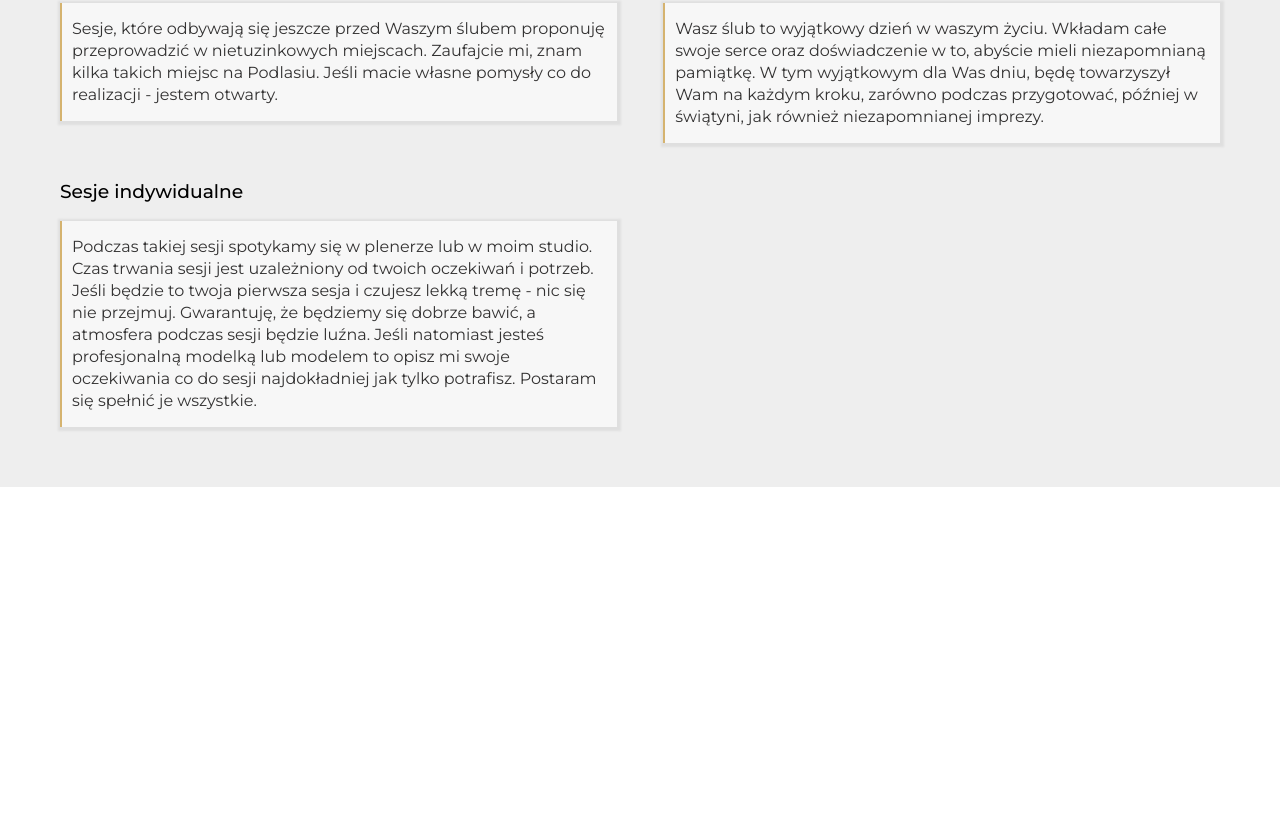
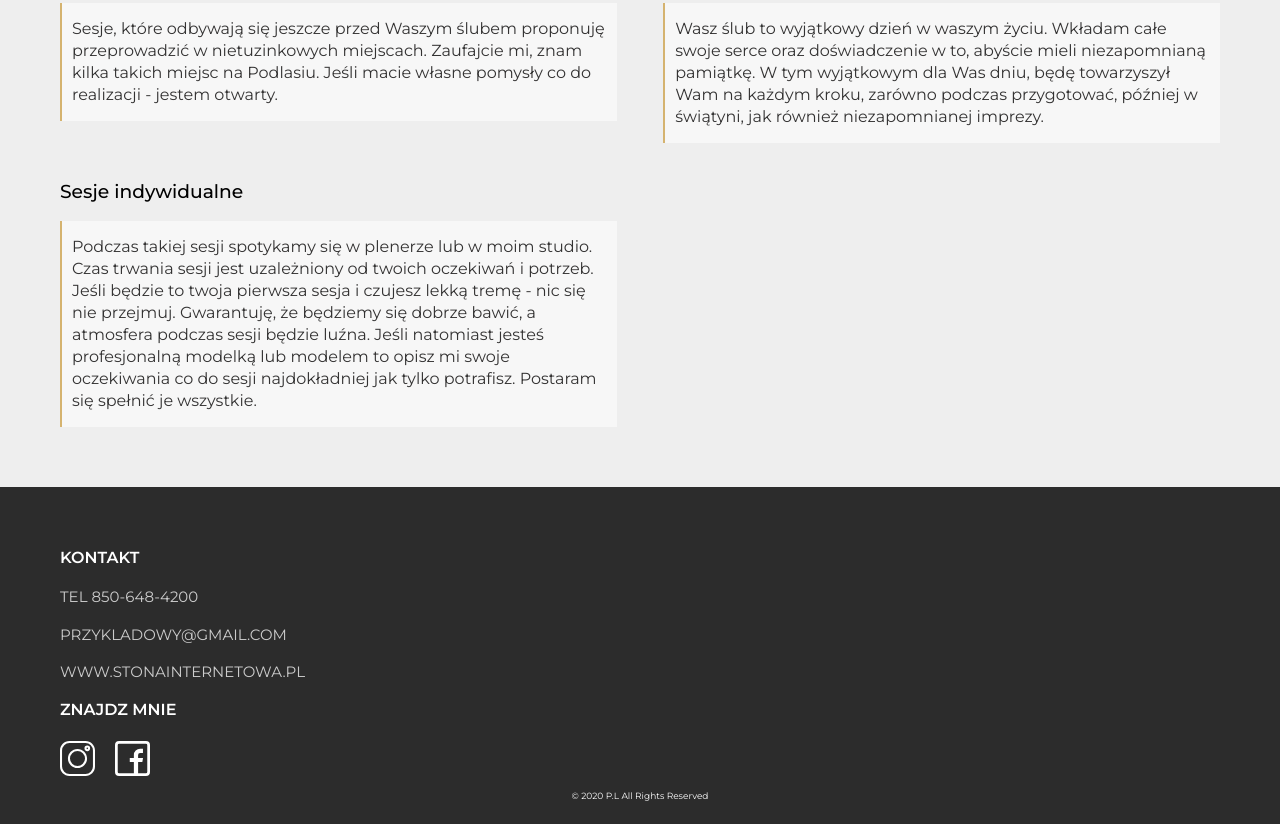
Before and after one commit to 1991Pawel/gatsby-DatoCMS, a Gatsby site: page / in a window 1280 px wide. Shown: the part 2396-3220 px from the top of the page. Before the commit the page ends 2883 px from the top, so only its background shows below. Built offline with nearby package versions, Linux system fonts and the light colour scheme; Gatsby itself is replaced by a stand-in of ours.

Commit message:
add footer section

```diff
--- a/src/pages/index.js
+++ b/src/pages/index.js
@@ -6,6 +6,8 @@ import introBg from "../assets/intro-img.jpg"
 import portfolioLink from '../assets/portfolio-link.jpg'
 import aboutImg from '../assets/about-img.jpg'
 import { AnchorLink } from "gatsby-plugin-anchor-links";
+import facebookIcon from '../assets/instagram.svg'
+import instagramIcon from '../assets/facebook.svg'
 
 
 
@@ -138,7 +140,40 @@ const IndexPage = () => {
           </div>
         </div>
       </section>
-    </Layout>
+      <footer id="contact" className="contact">
+        <div className="wrapper">
+          <div className="socials">
+            <h4>Kontakt</h4>
+            <ul className="socials__list">
+              <li className="socials__item">
+                <a className="socials__link" href="tel:+18506484200">
+                  tel 850-648-4200</a>
+              </li>
+              <li className="socials__item">
+                <a className="socials__link" href="mailto:example@.com"> przykladowy@gmail.com</a>
+              </li>
+              <li className="socials__item">
+                www.stonainternetowa.pl
+              </li>
+            </ul>
+            <h4>znajdz mnie</h4>
+            <ul className="socials__list socials__list--flex">
+              <li className="socials__item socials__item--mr">
+                <a className="socials__link" href="tel:+18506484200">
+                  <img className="socials__icon" src={facebookIcon} alt="facebook icon" />
+                </a>
+              </li>
+              <li className="socials__item socials__item--mr">
+                <a className="socials__link" href="tel:+18506484200">
+                  <img className="socials__icon" src={instagramIcon} alt="instagram icon" />
+                </a>
+              </li>
+            </ul>
+          </div>
+        </div>
+        <p className="copyright">© 2020 P.L All Rights Reserved</p>
+      </footer>
+    </Layout >
   )
 };
 
--- a/src/pages/index.scss
+++ b/src/pages/index.scss
@@ -216,16 +216,6 @@
     }
 }
 
-.services .wrapper {
-    // display: flex;
-    // flex-direction: column;
-
-
-    // @media only screen and (min-width: $breakpoint-tablet) {
-    //     flex-direction: row;
-    //     flex-wrap: wrap;
-    //   }
-}
 
 .services {
     padding: 5vh 0;
@@ -244,23 +234,23 @@
     }
 
 
-
    &__title {
     position: relative;
     @include title-section;
    }
+
    &__title:before {
     @include shadow-title;
     content: 'Usługi';
     writing-mode: horizontal-tb;
     transform: translate(0 , -100%);
     }
+
     &__desc {
         @include description;
        color: #333232;
        background-color: rgb(247, 247, 247);
        padding: 1.5rem 1rem;
-       box-shadow: 1px 1px 2px 3px rgb(223, 223, 223);
     }
 
     &__heading {
@@ -270,3 +260,90 @@
     }
 
 }
+
+
+
+.contact {
+    padding: 5vh 0 1vh;
+    background-color:#2C2C2C;
+    color:$light-color;
+    font-family: $sans-serif;
+
+
+
+    &__title:before {
+        @include shadow-title;
+        content: 'Kontakt';
+        writing-mode: horizontal-tb;
+        transform: translate(0 , -100%);
+        color: rgba(216, 216, 216, 0.205);
+    }
+
+
+}
+
+.socials {
+    text-transform: uppercase;
+
+
+    &__list {
+        margin: 0;
+        padding: 0;
+        list-style: none;
+
+
+        &--flex {
+            display: flex;
+
+        }
+
+    }
+
+
+    &__item,
+    &__link {
+        color: #ccc;
+    }
+
+    &__item {
+        margin: 2rem 0;
+        padding: 0;
+        font-size: 1.5rem;
+
+        &--mr {
+            margin: 0;
+        }
+
+    }
+
+    &__icon {
+        display: block;
+        height: 35px;
+        width: 35px;
+    }
+
+    &__link {
+
+        text-decoration: none;
+
+        &:hover {
+            border-bottom: 1px solid $primary-color;
+
+        }
+
+    }
+
+    &__icon {
+        margin-right: 2rem;
+
+        &:hover {
+            opacity: .5;
+        }
+    }
+
+}
+
+.copyright {
+    font-size: .9rem;
+    text-align: center;
+}
```
Also changed, not shown: src/assets/facebook.svg (added), src/assets/instagram.svg (added).
